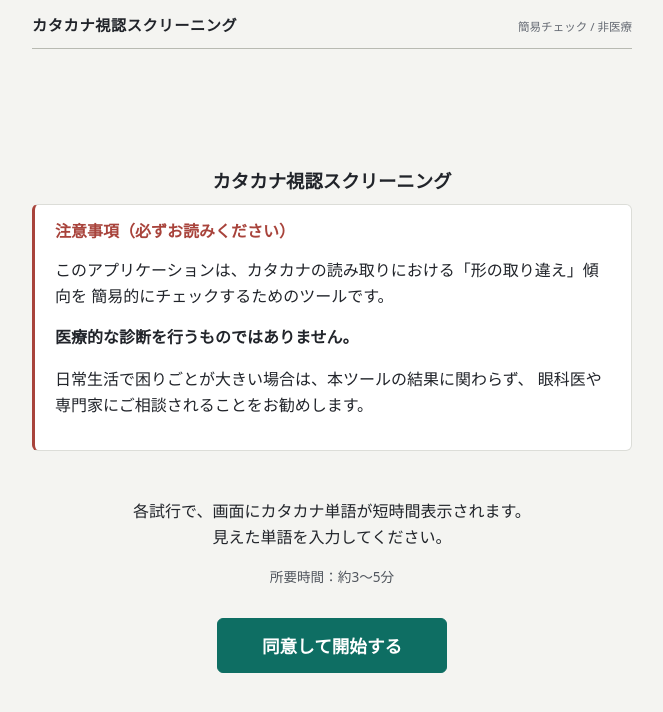
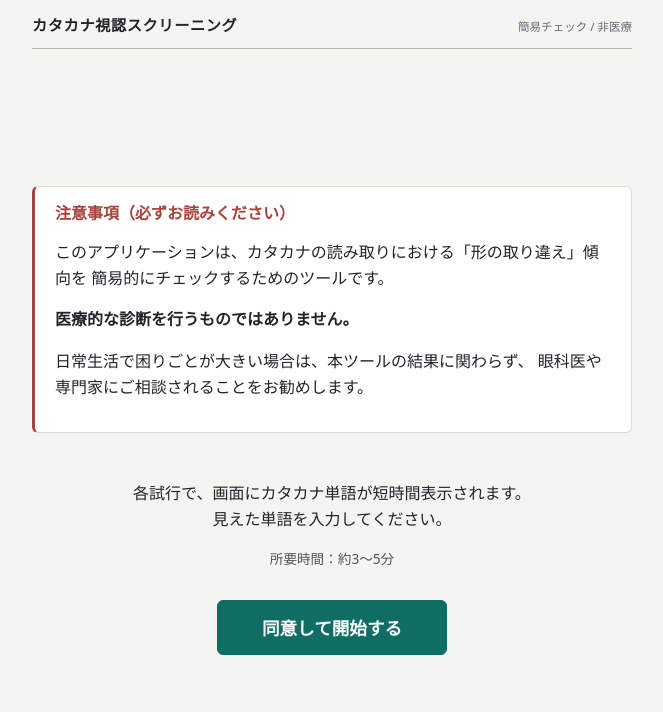
Before and after one commit to yuma-lam04/katakanaScanning, a React (Vite) app: page / in a window 1280 px wide. Shown: the top 712 px of the page, without its empty margins (308-971 px from the left). Built offline with nearby package versions, Linux system fonts and the light colour scheme.

Commit message:
Homeの重複タイトルを削除

```diff
--- a/src/views/Home.tsx
+++ b/src/views/Home.tsx
@@ -7,8 +7,6 @@ interface HomeProps {
 export const Home: FC<HomeProps> = ({ onStart }) => {
     return (
         <div className="screen" style={{ justifyContent: 'center', textAlign: 'center' }}>
-            <h2>カタカナ視認スクリーニング</h2>
-
             <div className="notice mb-4">
                 <h3>注意事項（必ずお読みください）</h3>
                 <p>
```
